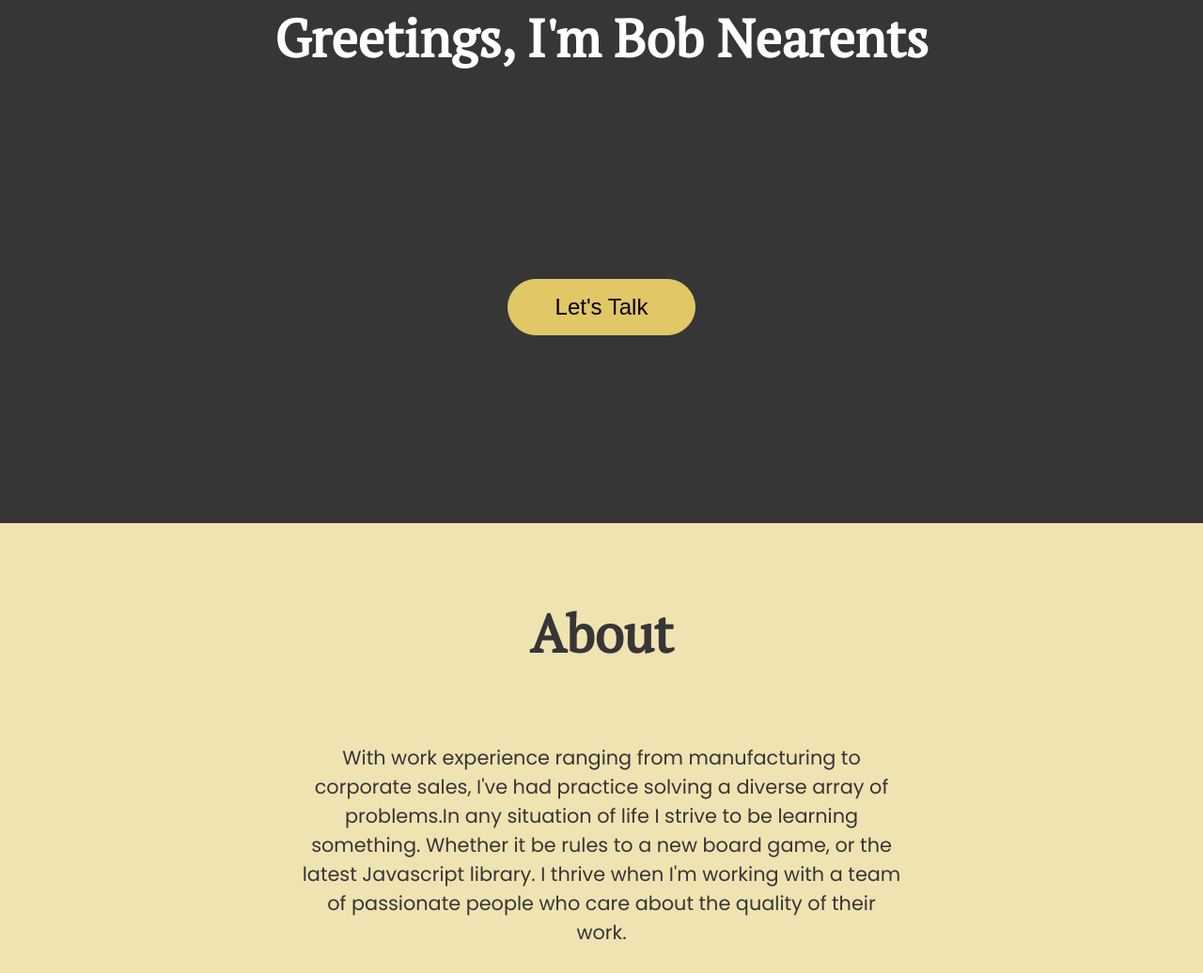
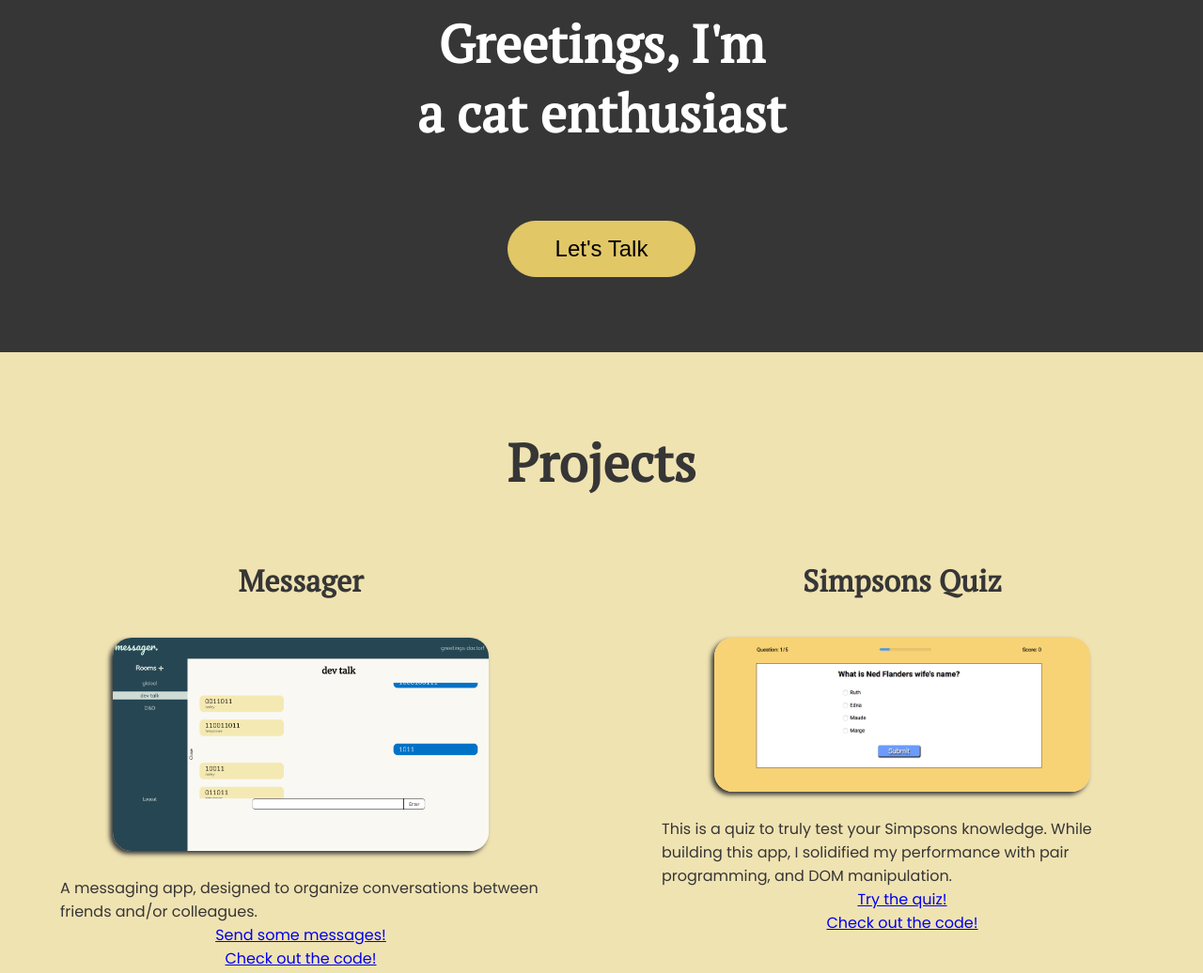
Before and after one commit to bobnearents/portfolio, a plain HTML site: page index.html in a window 1280 px wide. Shown: the part 425-1461 px from the top of the page at 94% size. Drawn offline with nearby package versions, Linux system fonts and the light colour scheme.

Commit message:
refactored to use flexbox

```diff
--- a/index.html
+++ b/index.html
@@ -11,49 +11,63 @@
   <title>Bob Nearents | Full-Stack Developer</title>
 </head>
 <body>
-  <section class = "intro-container">
-    <img src="assets/logo-opaque.png" width="300px">
-    <h1>
-      Greetings, I'm <span class="personal-description">Bob Nearents</span>
-    </h1>
-    <a href="mailto:bobnearents@gmail.com?Subject=Hello%20Bob"><button class = "call-to-action">Let's Talk</button></a>
-  </section>
+  <section class = "container intro">
 
-
-  <section class = "about-container">
-    <h2>About</h2>
-
-    <p>With work experience ranging from manufacturing to corporate sales, I've had practice solving a diverse array of
-    problems.In any situation of life I strive to be learning something. Whether it be rules to a new board game, or the
-    latest Javascript library. I thrive when I'm working with a team of passionate people who care about the quality of
-    their work.</p>
+      <img src="assets/logo-opaque.png" width="400px">
+      <h1>
+        <p> Greetings, I'm </p>
+        <p class="personal-description">Bob Nearents</p>
+      </h1>
+      <a href="mailto:bobnearents@gmail.com?Subject=Hello%20Bob"><button class = "call-to-action">Let's Talk</button></a>
 
   </section>
+    <section class="container projects">
 
-  <section class = "project-container">
-    <h2>Projects</h2>
+      <h2>Projects</h2>
 
-    <ol>
+      <ol>
         <ul>
-          <li>Simpsons Quiz</li>
-          <li><a href="https://thinkful-ei-armadillo.github.io/ethan-robert-quiz-app/"><img src="assets/quiz-screenshot.png" alt="" width="950px"></a></li>
-          <li class = "desc">This is a quiz to truly test your Simpsons knowledge. While building this app, I solidified my performance with pair programming, and DOM manipulation.</li>
+          <li>
+            <h3>Messager</h3>
+          </li>
+          <li><a href="http://messager.now.sh"><img src="assets/mainpage.png" alt="" width="400"></a></li>
+          <li class="desc">A messaging app, designed to organize conversations between friends and/or colleagues.</li>
+          <li><a href="http://messager.now.sh">Send some messages!</a></li>
+          <li><a href="https://github.com/bobnearents/messager-client">Check out the code!</a></li>
+        </ul>
+
+        <ul>
+          <li><h3>Simpsons Quiz</h3></li>
+          <li><a href="https://thinkful-ei-armadillo.github.io/ethan-robert-quiz-app/"><img src="assets/quiz-screenshot.png"
+                alt="" width="400"></a></li>
+          <li class="desc">This is a quiz to truly test your Simpsons knowledge. While building this app, I solidified my
+            performance with pair programming, and DOM manipulation.</li>
           <li><a href="https://thinkful-ei-armadillo.github.io/ethan-robert-quiz-app/">Try the quiz!</a></li>
           <li><a href="https://github.com/thinkful-ei-armadillo/ethan-robert-quiz-app">Check out the code!</a></li>
         </ul>
-    </ol>
+
+      </ol>
+    </section>
 
 
-  </section>
+  <div class = "about-container">
+    <h2>About</h2>
+
+      <p>With work experience ranging from manufacturing to corporate sales, I've had practice solving a diverse array of
+      problems.In any situation of life I strive to be learning something. Whether it be rules to a new board game, or the
+      latest Javascript library. I thrive when I'm working with a team of passionate people who care about the quality of
+      their work.</p>
+
+  </div>
+
+
 
 <footer>
-  Contact me anywhere here:
+  Contact me any time here:
   <div id="social-media">
-    <a href="http://www.twitter.com/bobnearents"><i class="fa fa-twitter" aria-hidden="true"></i></a>
-    <a href="http://www.instagram.com/bobnearents"><i class="fa fa-instagram" aria-hidden="true"></i></a>
-    <a href="http://www.facebook.com/bobnearents"><i class="fa fa-facebook" aria-hidden="true"></i></a>
     <a href="http://www.github.com/bobnearents"><i class="fa fa-github" aria-hidden="true"></i></a>
     <a href="mailto:bobnearents@gmail.com?Subject=Hello%20Bob"><i class="fa fa-envelope-o" aria-hidden="true"></i></a>
+    <a href="https://www.linkedin.com/in/bob-nearents-6b8532181/"><i class="fa fa-linkedin" aria-hidden="true"></i></a>
   </div>
 </footer>
 
--- a/index.js
+++ b/index.js
@@ -1,9 +1,11 @@
-$(
+/* eslint-disable no-undef */
+'use strict';
 
-  $('.personal-description').on('mouseover', function() {
 const description = ['a full-stack web developer', 'Bob Nearents', 'a cat enthusiast', 'a husband', 'a dad'];
-
-    $(this).html(description[Math.floor(Math.random() * 5)]);
-})
-
-)
+//randomly fill a queue with 'description' and display that way instead.
+//It will still be random but will avoid duplicates in a cycle
+setInterval(function () {
+  let i = Math.round((Math.random()) * description.length);
+  if (i === description.length)--i;
+  $('.personal-description').html(description[i]);
+}, 3000);
--- a/styles.css
+++ b/styles.css
@@ -1,51 +1,13 @@
-* {
+/* * {
   margin: 0;
   padding: 0;
 
 }
 
-li {
-  list-style-type: none;
-}
 
-html {
-  font-family: 'Poppins', sans-serif;
-}
 
-h1, h2 {
-  font-size:3.5em;
-  font-family: 'PT Serif', serif;
-  text-align: center;
-}
 
-h1 {
-  color:white;
-}
 
-h2 {
-  padding:80px;
-}
-
-.intro-container {
-  display: flex;
-  background: #363636;
-  flex-direction: column;
-  align-items: center;
-}
-
-.intro-container * {
-  margin-top: 110px;
-}
-
-.call-to-action {
-  border:1px solid #e1c766;
-  border-radius:50px;
-  background:#e1c766;
-  font-size:1.5em;
-  width:200px;
-  height:60px;
-  margin-bottom:200px;
-}
 
 .about-container {
   background:#f0e3b2;
@@ -93,8 +55,125 @@ h2 {
   text-decoration: none;
 }
 
+
+
+
+
+
+
+ */
+
+* {
+  box-sizing: border-box;
+  margin:0;
+  padding:0;
+}
+
+html {
+  font-family: 'Poppins', sans-serif;
+  color:#363636;
+}
+
+li {
+  list-style-type: none;
+  margin:0;
+  padding:0;
+}
+
+.container {
+  padding:10vh 0;
+  display:flex;
+  align-items: center;
+  flex-direction: column;
+ }
+
+.intro h1 p {
+   margin:0;
+   transition: all 5000ms;
+ }
+
+h1, h2 {
+  font-size:3.5em;
+  font-family: 'PT Serif', serif;
+  text-align: center;
+}
+
+h1 {
+  color:white;
+}
+
+.call-to-action {
+  border:1px solid #e1c766;
+  border-radius:50px;
+  background:#e1c766;
+  font-size:1.5em;
+  width:200px;
+  height:60px;
+}
+
+.intro {
+  height:100vh;
+  background: #363636;
+  flex-direction: column;
+  justify-content: space-between;
+}
+
+.about-container {
+  color:white;
+  padding:10vh 30vw;
+  background:#363636;
+  display: flex;
+  flex-direction: column;
+  justify-content: space-between;
+}
+
+.about-container h2 {
+  align-self: center;
+  margin-bottom:5vh;
+}
+
+.about-container p {
+  font-size: 1.2em;
+}
+
+.projects {
+  background:#f0e3b2;
+}
+
+h3 {
+  font-family: 'PT Serif', serif;
+  font-size: 2em;
+  margin:20px;
+}
+
+.projects img {
+  margin:20px 0;
+  border-radius:20px;
+  box-shadow: -3px 3px 5px #363636;
+}
+
+.projects img:hover {
+  opacity:.5;
+  transition: opacity 300ms;
+}
+
+.projects ol {
+  display: flex;
+  flex-wrap: wrap;
+  justify-content: space-around;
+}
+
+.projects ol ul{
+  width:40%;
+  min-width: 350px;
+  margin:6vh 2vw;
+  display:flex;
+  flex-direction: column;
+  align-items: center;
+}
+
 footer {
-    padding:40px 0 10px;
+    padding:10px 0;
     font-size:.8em;
     margin:auto;
     text-align:center;
@@ -105,12 +184,18 @@ footer {
   color:#363636;
 }
 
-
 footer #social-media {
     font-size:1.8em;
-    margin:20px;
+    margin:0 20px;
 }
 
 #social-media i {
     margin:0 10px;
 }
+
+@media only screen and (max-width: 800px) {
+
+  .about-container {
+    padding:10vh 10vw;
+  }
+}
```
Also changed, not shown: assets/mainpage.png (added), 1 other file.
